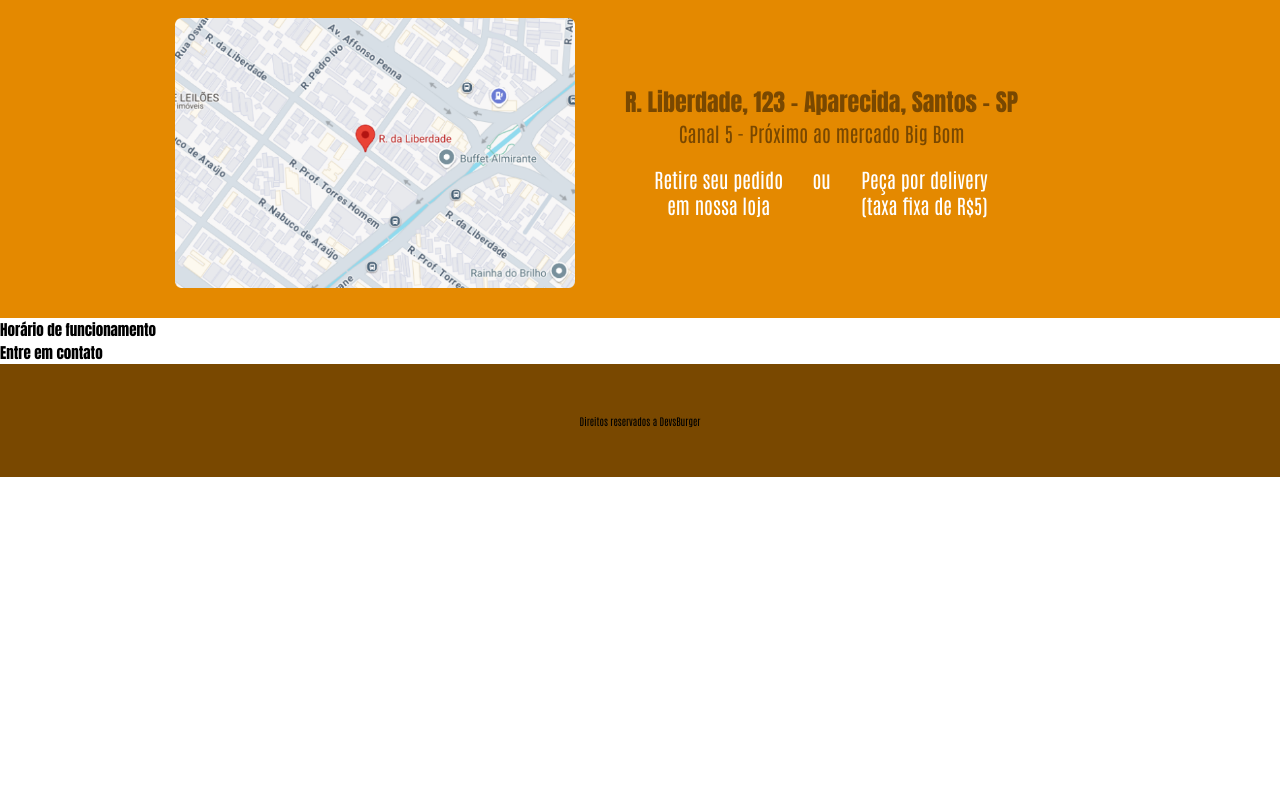
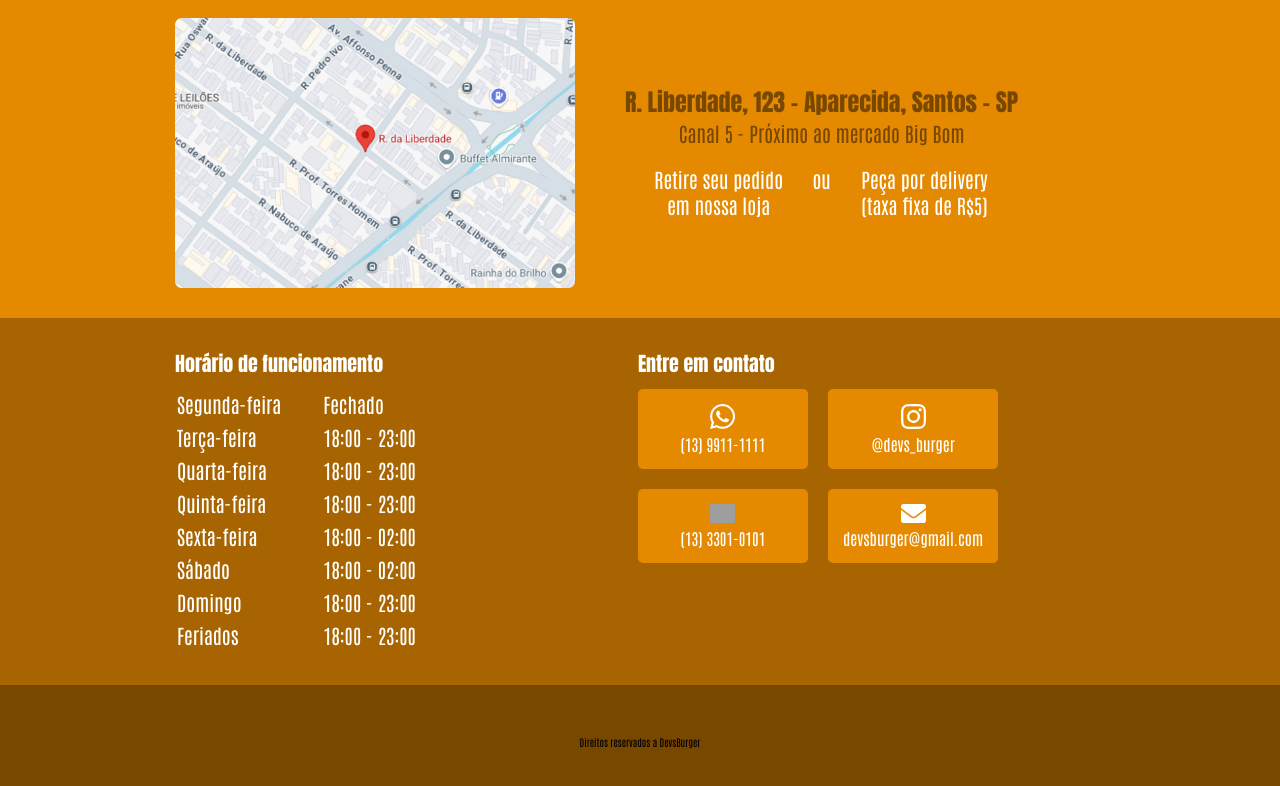
Before and after one commit to gabinag/devsburger, a React (Vite) app: page /sobre in a window 1280 px wide. Shown: the part 536-1322 px from the top of the page. Before the commit the page ends 1013 px from the top, so only its background shows below. Built offline with nearby package versions, Linux system fonts and the light colour scheme; grey boxes are pictures that could not be loaded.

Commit message:
atualiza estilo

```diff
--- a/src/pages/Sobre/Sobre.jsx
+++ b/src/pages/Sobre/Sobre.jsx
@@ -57,13 +57,65 @@ export const Sobre = () => {
           </div>
         </div>
       </section>
-      <section>
-        <div>
+      <section className={styles.horarioContato}>
+        <div className={styles.wrapHorarioContato}>
           <div>
             <h2>Horário de funcionamento</h2>
+            <table>
+              <tr>
+                <td>Segunda-feira</td>
+                <td>Fechado</td>
+              </tr>
+              <tr>
+                <td>Terça-feira</td>
+                <td>18:00 - 23:00</td>
+              </tr>
+              <tr>
+                <td>Quarta-feira</td>
+                <td>18:00 - 23:00</td>
+              </tr>
+              <tr>
+                <td>Quinta-feira</td>
+                <td>18:00 - 23:00</td>
+              </tr>
+              <tr>
+                <td>Sexta-feira</td>
+                <td>18:00 - 02:00</td>
+              </tr>
+              <tr>
+                <td>Sábado</td>
+                <td>18:00 - 02:00</td>
+              </tr>
+              <tr>
+                <td>Domingo</td>
+                <td>18:00 - 23:00</td>
+              </tr>
+              <tr>
+                <td>Feriados</td>
+                <td>18:00 - 23:00</td>
+              </tr>
+            </table>
           </div>
           <div>
             <h2>Entre em contato</h2>
+            <div className={styles.wrapContato}>
+              <div>
+                <img src={iconWhats} alt="Ícone do whatsapp" />
+                <p>(13) 9911-1111</p>
+              </div>
+              <div>
+                <img src={iconInsta} alt="Ícone do instagram" />
+                <p>@devs_burger</p>
+              </div>
+              <div>
+                <img src={iconTel} alt="Ícone de telefone" />
+                <p>(13) 3301-0101</p>
+              </div>
+              <div>
+                <img src={iconMail} alt="Ícone de e-mail" />
+                <p>devsburger@gmail.com</p>
+              </div>
+            </div>
           </div>
         </div>
       </section>
--- a/src/pages/Sobre/Sobre.module.css
+++ b/src/pages/Sobre/Sobre.module.css
@@ -110,7 +110,7 @@
             }
         }
     }
-    @media screen and (min-width: 600px) {
+    @media screen and (min-width: 620px) {
         .wrapLocalizacao {
             padding: 3rem 1rem;
             h2 {
@@ -145,3 +145,80 @@
         }
     }
 }
+
+.horarioContato {
+    background-color: var(--marrom-claro);
+    .wrapHorarioContato {
+        width: min(95rem, 100%);
+        margin: auto;
+        padding: 2rem 1rem;
+        display: flex;
+        align-items: center;
+        flex-direction: column;
+        color: #fff;
+        text-align: center;
+        table {
+            font-size: 1.4rem;
+            margin: .5rem 0 1.5rem;
+            td {
+                padding-right: .5rem;
+                text-align: start;
+            }
+        }
+        .wrapContato {
+            display: grid;
+            gap: 1rem;
+            margin-top: 1rem;
+            div {
+                display: flex;
+                background-color: var(--laranja);
+                padding: 1rem;
+                border-radius: .5rem;
+                font-size: 1.3rem;
+                justify-content: center;
+                align-items: center;
+                gap: .5rem;
+                img {
+                    max-width: 1.5rem;
+                }
+            }
+        }
+    }
+    @media screen and (min-width: 620px) {
+        .wrapHorarioContato {
+            text-align: start;
+            flex-direction: row;
+            align-items: flex-start;
+            padding: 3rem 1rem;
+            gap: 18rem;
+            h2 {
+                font-size: 2rem;
+                margin-bottom: 1rem;
+            }
+            table {
+                font-size: 2rem;
+                margin-bottom: 0;
+                td {
+                    padding-right: 4rem;
+                    padding-bottom: .5rem;
+                }
+            }
+        }
+    }
+    @media screen and (min-width: 824px) {
+        .wrapHorarioContato {
+            .wrapContato {
+                grid-template-columns: 1fr 1fr;
+                gap: 2rem;
+                div {
+                    font-size: 1.6rem;
+                    padding: 1.5rem;
+                    flex-direction: column;
+                    img {
+                        max-width: 2.5rem;
+                    }
+                }
+            }
+        }
+    }
+}
```
